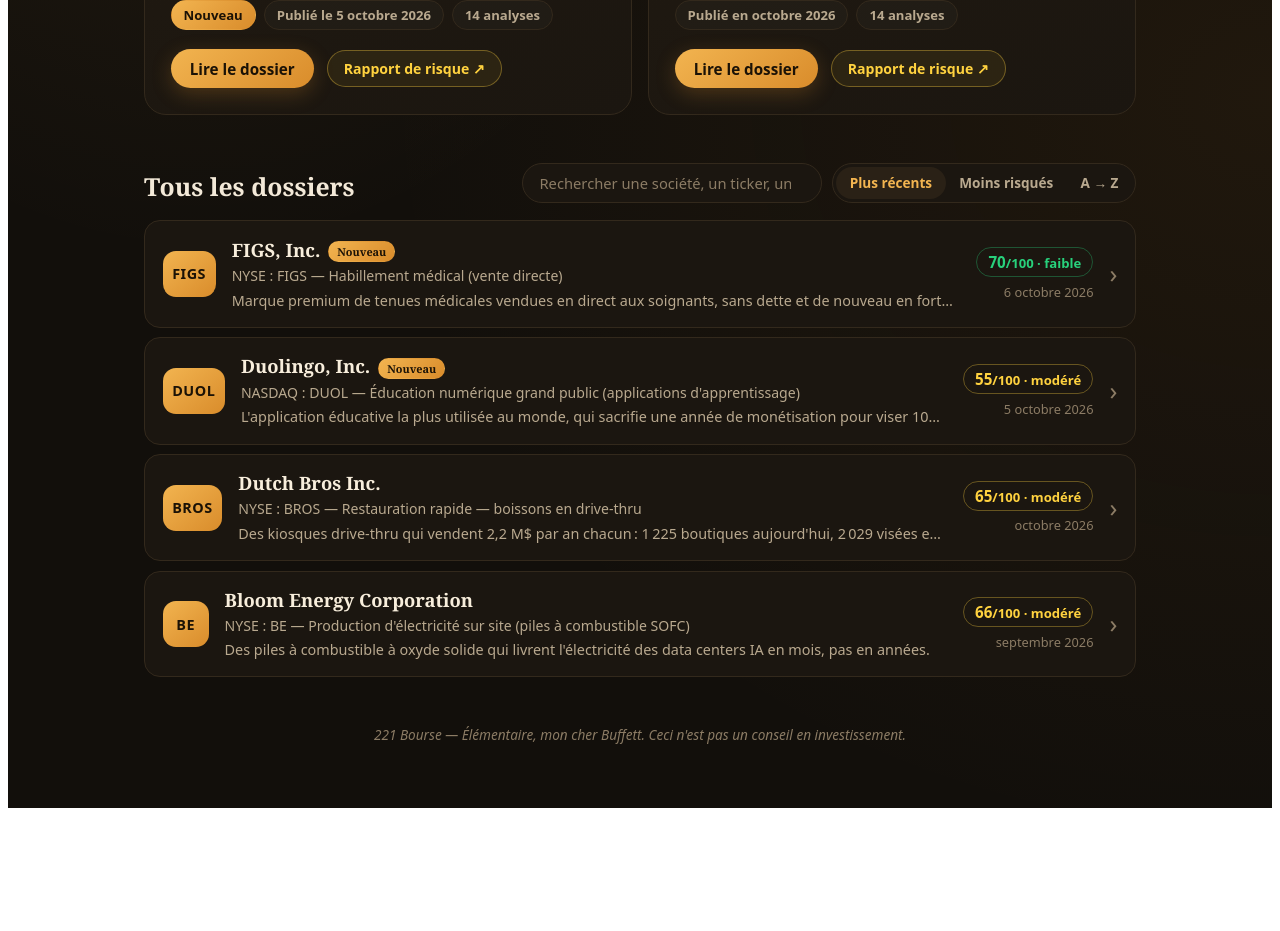
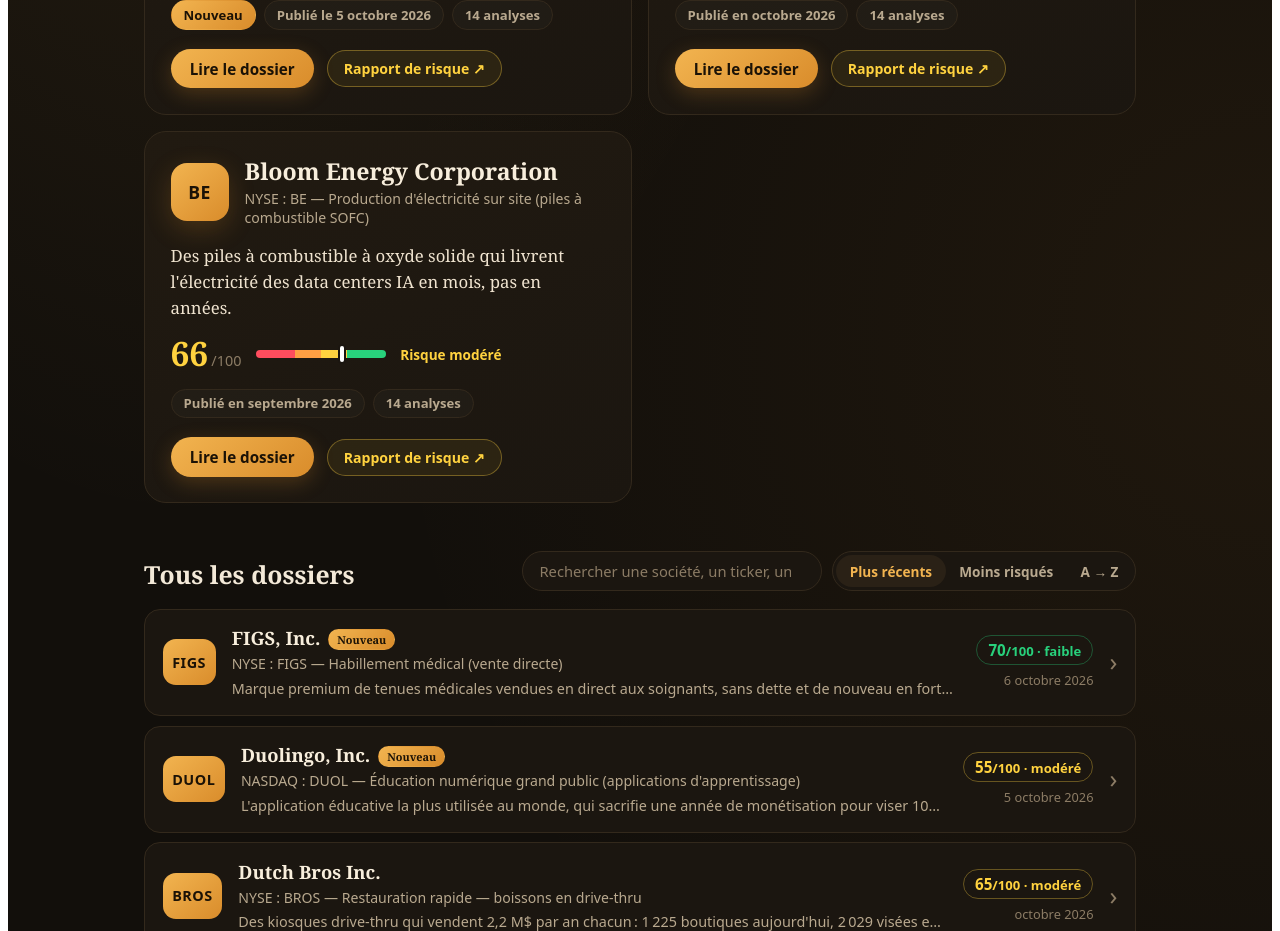
Before and after one commit to Gregangel59/dossier, a React (Vite) app: page / in a window 1280 px wide. Shown: the part 980-1911 px from the top of the page. Before the commit the page ends 1796 px from the top, so only its background shows below. Built offline with nearby package versions, Linux system fonts and the light colour scheme.

Commit message:
Update Home.jsx

```diff
--- a/src/pages/Home.jsx
+++ b/src/pages/Home.jsx
@@ -11,8 +11,8 @@
 //  sinon `updated` (AAAA-MM), sinon ordre de la liste COMPANIES.
 // ============================================================
 
-const FEATURED = 3;          // nombre de dossiers « À la une »
-const NEW_DAYS = 21;         // badge « Nouveau » pendant 3 semaines
+const FEATURED = 5;          // nombre de dossiers « À la une »
+const NEW_DAYS = 7;         // badge « Nouveau » pendant 1 semaine
 
 const MONTHS = ["janvier", "février", "mars", "avril", "mai", "juin", "juillet", "août",
   "septembre", "octobre", "novembre", "décembre"];
```
